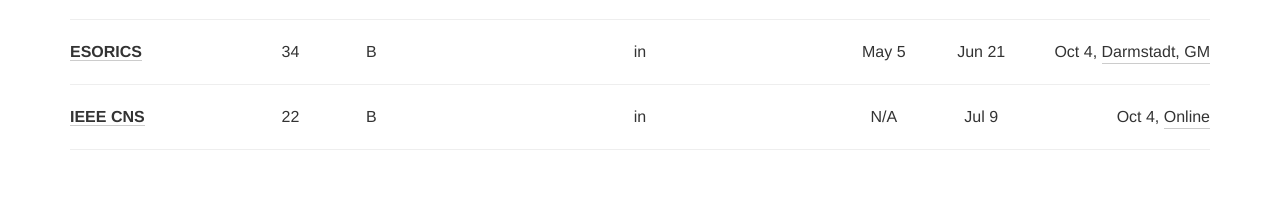
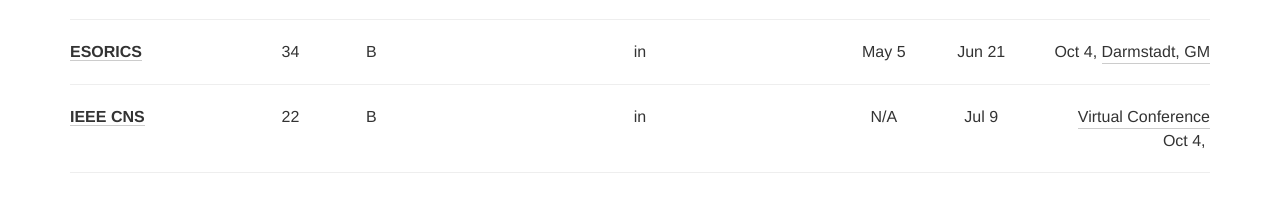
Before and after one commit to jianghaizhi/conference, a Jekyll site: the page built from index.html, in a window 1280 px wide. Shown: the part 559-771 px from the top of the page. Built offline with Jekyll 4.4.1, drawn with Linux system fonts in a browser that asks for light colours; nearby versions of some CDN libraries; comment, search, counter and statistics services are not loaded.

Commit message:
Update conferences.yml

```diff
--- a/_data/conferences.yml
+++ b/_data/conferences.yml
@@ -91,7 +91,7 @@
   abstract: "N/A"
   notification: "Jul 9"
   date: "Oct 4"
-  place: Online
+  place: Virtual Conference
   tags: [SEC, PRIV]
   hindex: 22
   rank: B
```
